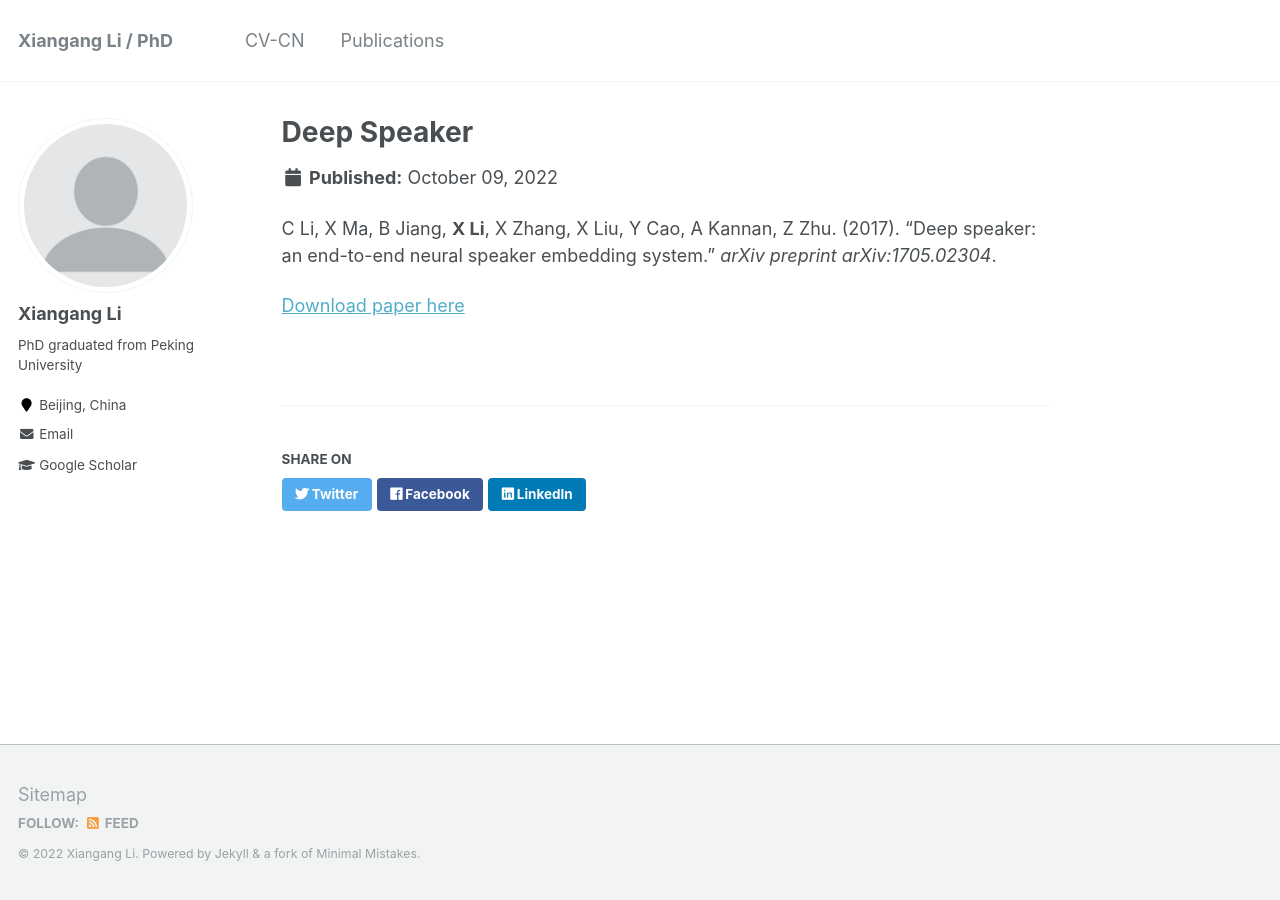
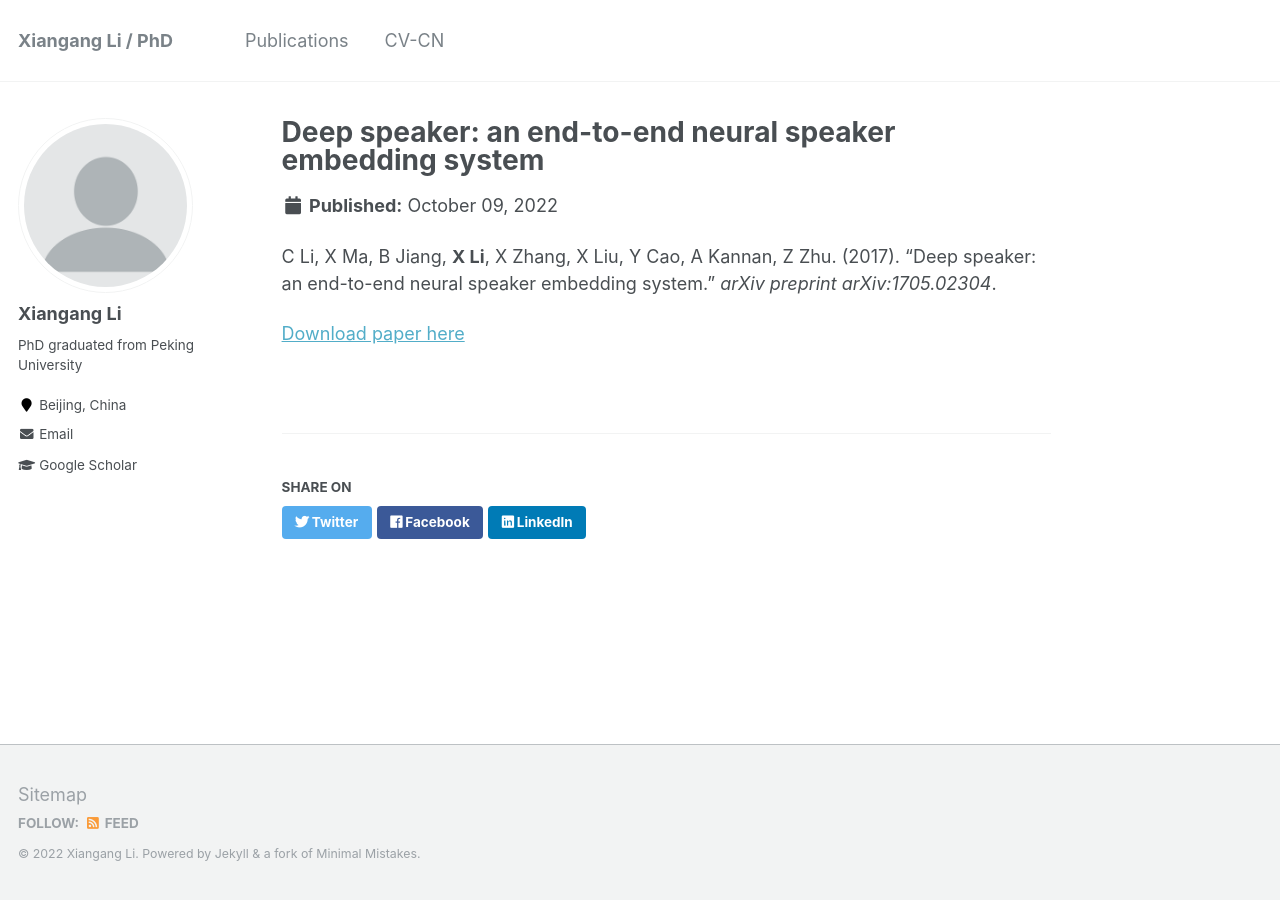
Before and after one commit to xiangangli/xiangangli.github.io, a Jekyll site: the page built from _publications/deep-speaker.md, in a window 1280 px wide. Built offline with Jekyll 4.4.1, drawn with Linux system fonts in a browser that asks for light colours.

Commit message:
publications

```diff
--- a/_data/navigation.yml
+++ b/_data/navigation.yml
@@ -2,12 +2,11 @@
 main:
 #  - title: "CV-EN"
 #    url: /cv/
+  - title: "Publications"
+    url: /publications/
 
   - title: "CV-CN"
     url: /cv-cn/
 
-  - title: "Publications"
-    url: /publications/
-
 #  - title: "Guide"
 #    url: /markdown/
--- a/_publications/deep-speaker.md
+++ b/_publications/deep-speaker.md
@@ -1,5 +1,5 @@
 ---
-title: "Deep Speaker"
+title: "Deep speaker: an end-to-end neural speaker embedding system"
 permalink: /publication/paper-1
 excerpt: 'C Li, X Ma, B Jiang, X Li, X Zhang, X Liu, Y Cao, A Kannan, Z Zhu. (2017). (2017). &quot;Deep speaker: an end-to-end neural speaker embedding system.&quot; <i>arXiv preprint arXiv:1705.02304</i>.'
 paperurl: 'https://arxiv.org/pdf/1705.02304.pdf'
```
